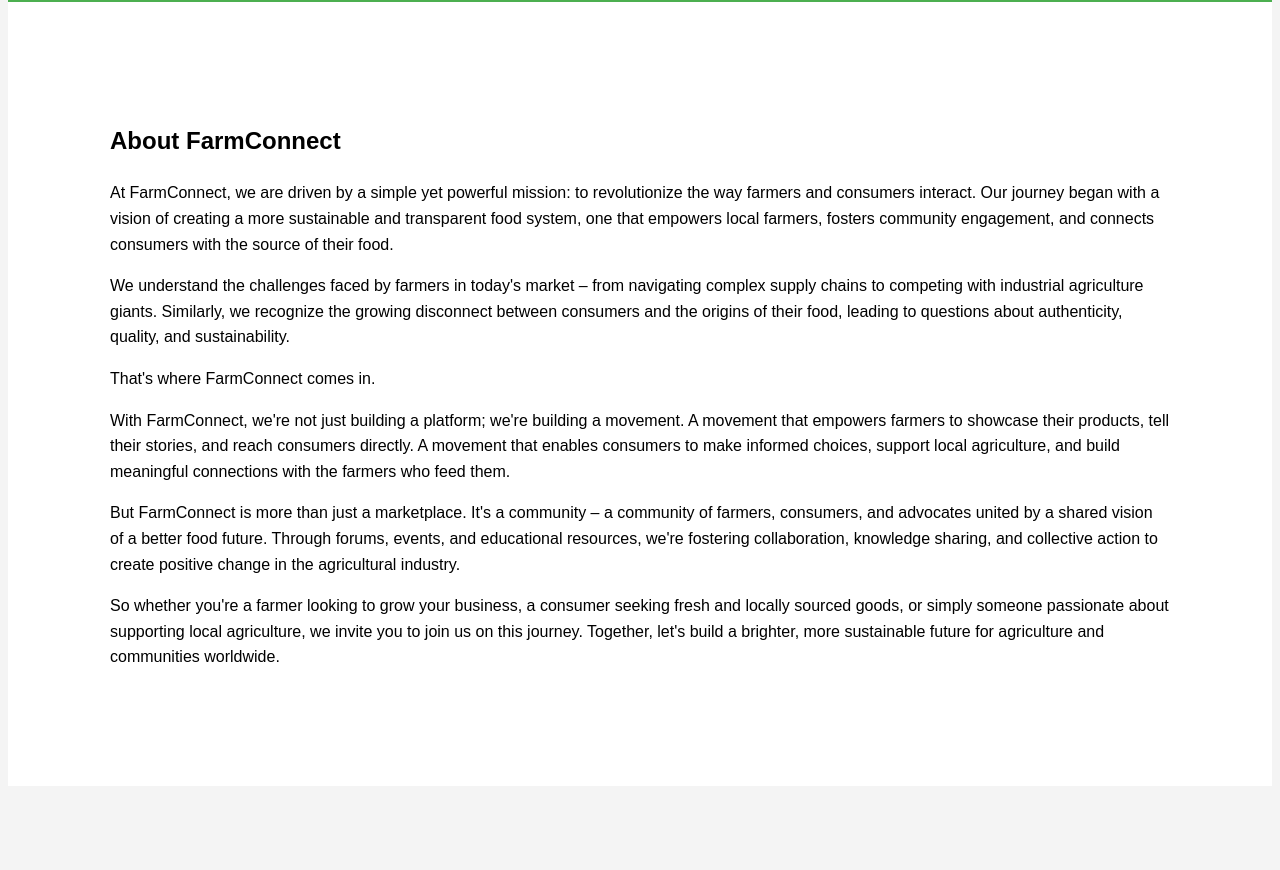
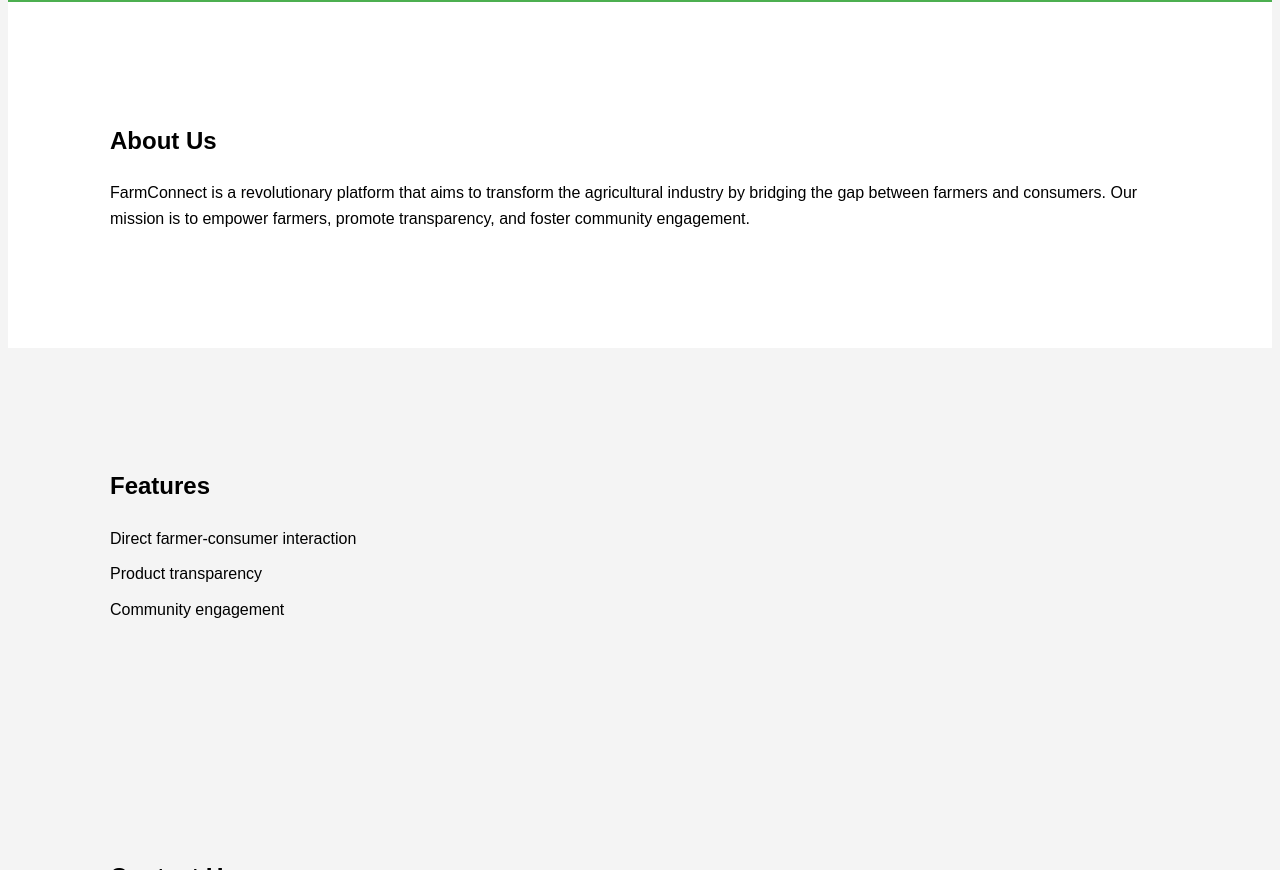
Before and after one commit to deograciousnot/Farmers-web, a plain HTML site: page index.html in a window 1280 px wide. Shown: the part 500-1370 px from the top of the page. Drawn offline with Linux system fonts and the light colour scheme; a script that the page names is missing.

Commit message:
Update index.html

```diff
--- a/index.html
+++ b/index.html
@@ -30,13 +30,8 @@
 
     <section id="about">
         <div class="container">
-            <h2>About FarmConnect</h2>
-            <p>At FarmConnect, we are driven by a simple yet powerful mission: to revolutionize the way farmers and consumers interact. Our journey began with a vision of creating a more sustainable and transparent food system, one that empowers local farmers, fosters community engagement, and connects consumers with the source of their food.</p>
-            <p>We understand the challenges faced by farmers in today's market – from navigating complex supply chains to competing with industrial agriculture giants. Similarly, we recognize the growing disconnect between consumers and the origins of their food, leading to questions about authenticity, quality, and sustainability.</p>
-            <p>That's where FarmConnect comes in.</p>
-            <p>With FarmConnect, we're not just building a platform; we're building a movement. A movement that empowers farmers to showcase their products, tell their stories, and reach consumers directly. A movement that enables consumers to make informed choices, support local agriculture, and build meaningful connections with the farmers who feed them.</p>
-            <p>But FarmConnect is more than just a marketplace. It's a community – a community of farmers, consumers, and advocates united by a shared vision of a better food future. Through forums, events, and educational resources, we're fostering collaboration, knowledge sharing, and collective action to create positive change in the agricultural industry.</p>
-            <p>So whether you're a farmer looking to grow your business, a consumer seeking fresh and locally sourced goods, or simply someone passionate about supporting local agriculture, we invite you to join us on this journey. Together, let's build a brighter, more sustainable future for agriculture and communities worldwide.</p>
+            <h2>About Us</h2>
+            <p>FarmConnect is a revolutionary platform that aims to transform the agricultural industry by bridging the gap between farmers and consumers. Our mission is to empower farmers, promote transparency, and foster community engagement.</p>
         </div>
     </section>
 
@@ -44,9 +39,9 @@
         <div class="container">
             <h2>Features</h2>
             <ul>
-                <li>Direct farmer-consumer interaction</li>
-                <li>Product transparency</li>
-                <li>Community engagement</li>
+                <li class="feature-item">Direct farmer-consumer interaction</li>
+                <li class="feature-item">Product transparency</li>
+                <li class="feature-item">Community engagement</li>
                 <!-- Add more features here -->
             </ul>
         </div>
@@ -56,7 +51,7 @@
         <div class="container">
             <h2>Contact Us</h2>
             <p>Have a question or feedback? Reach out to us!</p>
-            <form action="submit.php" method="POST">
+            <form id="contact-form" action="submit.php" method="POST">
                 <input type="text" name="name" placeholder="Your Name" required>
                 <input type="email" name="email" placeholder="Your Email" required>
                 <textarea name="message" placeholder="Your Message" required></textarea>
```
